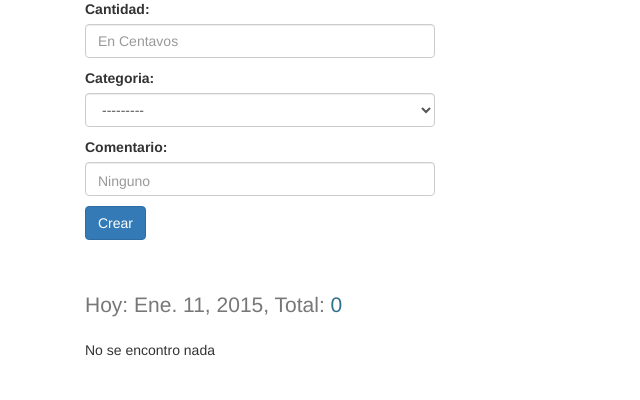
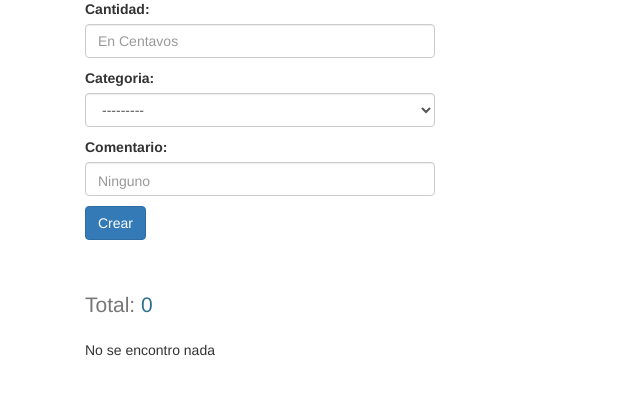
Before and after one commit to bliti/diario, a Django app: page /dashboard/ in a window 1280 px wide. Shown: the part 140-540 px from the top of the page, without its empty margins (0-640 px from the left). Run offline with Django 3.2, Linux system fonts and the light colour scheme; the visitor is signed in with stand-in values (Sample User, id 1); data that the repository does not hold is empty; some libraries are stand-ins or nearby versions.

Commit message:
simplify dashboard and prepping for beta

```diff
--- a/pagina/templates/dashboard_main.html
+++ b/pagina/templates/dashboard_main.html
@@ -20,7 +20,7 @@
 
 	  <div class="container diario">
 		  <div class="col-sm-12">
-  			<p class="lead text-muted">Hoy: {{fecha_de_hoy}}, Total: <span class="text-info">{{total}}</span></p>
+  			<p class="lead text-muted">Total: <span class="text-info">{{total}}</span></p>
 
 		  {% if cosas %}
 
--- a/pagina/views.py
+++ b/pagina/views.py
@@ -22,13 +22,14 @@ class DashboardView(TemplateView):
         form.fields['categoria'].queryset = Categoria.objects.filter(user=request.user)
 
         cosas = Cosa.objects.filter(user=self.request.user, fecha__contains=timezone.now().date())
-        total = SumarCantidad(cosas)
+
+        #suma las ventas del dia
+        total_cosas = SumarCantidad(cosas)
 
         return render(request, self.template_name, {
             'cosas': cosas,
             'form': form,
-            'fecha_de_hoy': timezone.now().date(),
-            'total': total.total
+            'total': total_cosas.total
             })
 
 
@@ -51,11 +52,12 @@ class DashboardView(TemplateView):
         #this gets the data shown in GET when the form fails.
         #ugly. fix it.
         cosas = Cosa.objects.filter(user=self.request.user, fecha__contains=timezone.now().date())
+        total_cosas = SumarCantidad(cosas)
 
         return render(request, self.template_name, {
             'cosas': cosas,
             'form': form,
-            'fecha_de_hoy': timezone.now().date()
+            'total': total_cosas.total
             })
 
 
```
Also changed, not shown: settings.py (+14 -5 lines).
